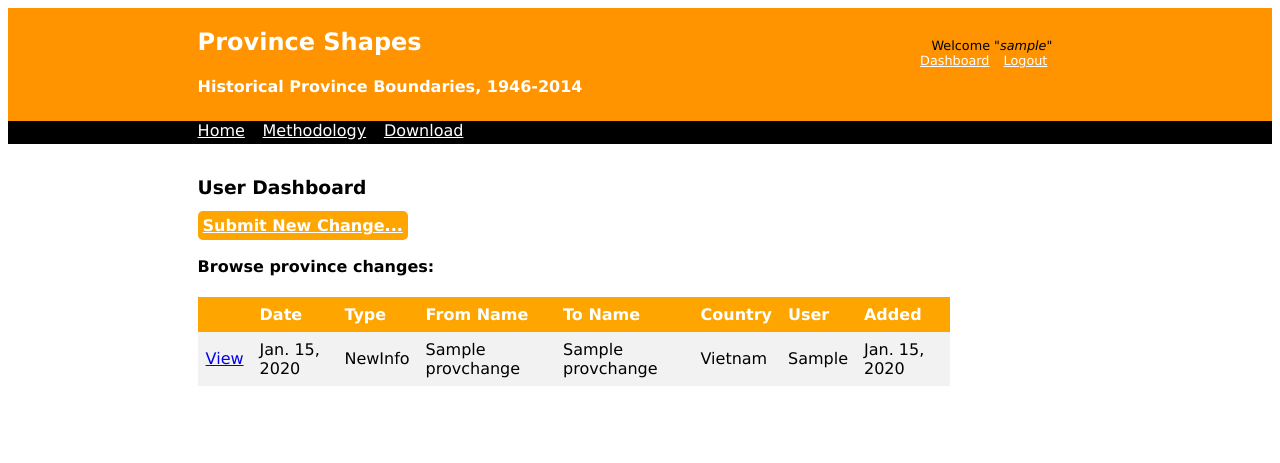
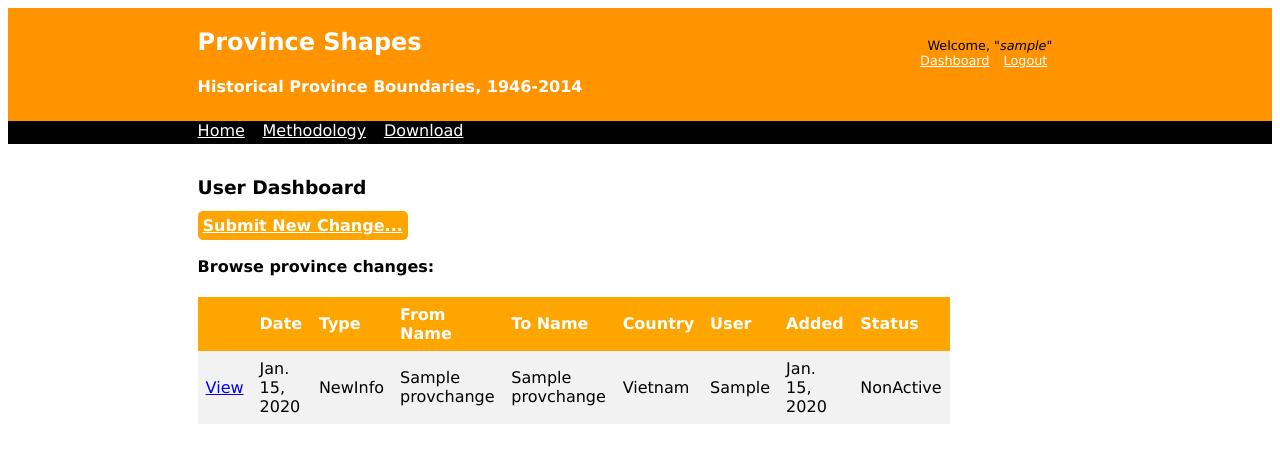
Before and after one commit to karimbahgat/pshapes-site, a Django app: page /dashboard/ in a window 1280 px wide. Shown: the top 463 px of the page. Run offline with Django 3.2, Linux system fonts and the light colour scheme; a user stored in the database is signed in; tables that the repository leaves empty hold one stand-in row (values such as "Sample post"); some libraries are stand-ins or nearby versions.

Commit message:
Misc dashboard and user features

```diff
--- a/provchanges/models.py
+++ b/provchanges/models.py
@@ -6,6 +6,12 @@ class ProvChange(models.Model):
 
     user = models.CharField(max_length=200)
     added = models.DateField()
+    status = models.CharField(choices=[("Pending","Pending"),
+                                       ("Accepted","Accepted"),
+                                       ("NonActive","NonActive"),
+                                        ],
+                              default="Pending",
+                              max_length=40)
 
     #import pycountries as pc
     country = models.CharField(choices=[("Vietnam","Vietnam"),("Tanzania","Tanzania")], #(c.iso3,c.name) for c in pc.all_countries()],
@@ -16,10 +22,11 @@ class ProvChange(models.Model):
                                        ("FullTransfer","FullTransfer"),
                                        ("Breakaway","Breakaway"),
                                         ],
-                                    max_length=40)
+                                    max_length=40,)
 
     # should only show if changetype requires border delimitation...
     transfer_source = models.CharField(max_length=200)
+    transfer_reference = models.CharField(max_length=400)
     transfer_geom = models.MultiPolygonField(null=True, blank=True)
 
     fromname = models.CharField(max_length=40)
--- a/provchanges/templates/provchanges/dashboard.html
+++ b/provchanges/templates/provchanges/dashboard.html
@@ -70,6 +70,10 @@
 				<th>
                 <b>Added</b>
 				</th>
+
+				<th>
+                <b>Status</b>
+				</th>
 			</tr>
 			</a>
 
@@ -107,6 +111,10 @@
 					{{ change.added }}
 					</td>
 
+					<td>
+					{{ change.status }}
+					</td>
+
 				</tr>
 			{% endfor %}
 		</table>
--- a/provchanges/views.py
+++ b/provchanges/views.py
@@ -221,7 +221,7 @@ class MetaChangeForm(forms.ModelForm):
 
     class Meta:
         model = ProvChange
-        fields = ['user','added']
+        fields = ['user','added','status']
 
 class TypeChangeForm(forms.ModelForm):
 
@@ -302,7 +302,7 @@ class GeoChangeForm(forms.ModelForm):
 
     class Meta:
         model = ProvChange
-        fields = ["transfer_source","transfer_geom"]
+        fields = ["transfer_source","transfer_reference","transfer_geom"]
 
     def __init__(self, *args, **kwargs):
         super(GeoChangeForm, self).__init__(*args, **kwargs)
--- a/pshapes_site/templates/pshapes_site/base.html
+++ b/pshapes_site/templates/pshapes_site/base.html
@@ -25,7 +25,7 @@
 			<div style="float:right; text-align:right; display:block; overflow:hidden; padding:30px; font-size:0.8em">
 
 				{% if user.is_authenticated %}
-					Welcome <em>"{{user}}"</em>
+					Welcome, <em>"{{user}}"</em>
 
 					<br>
 
--- a/requirements.txt
+++ b/requirements.txt
@@ -9,3 +9,4 @@ wsgiref==0.1.2
 whitenoise==2.0.6
 Django-leaflet==0.18.0
 Django-geojson==2.8.1
+rest_framework==3.3.2
```
Also changed, not shown: (misc)/design ideas/Landingpage.png (added), (misc)/design ideas/appcivilization-psd-freebie.jpg (added), (misc)/design ideas/aqueduct.png (added), (misc)/design ideas/explore menu.png (added), (misc)/design ideas/mailchimp-free.png (added), (misc)/design ideas/topmenu items.png (added), provchanges/migrations/0006_auto_20160126_0103.py (added), 4 other files.
